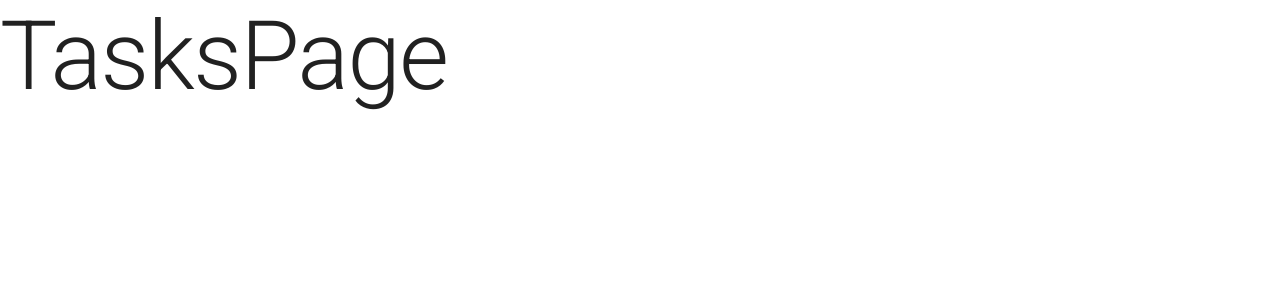
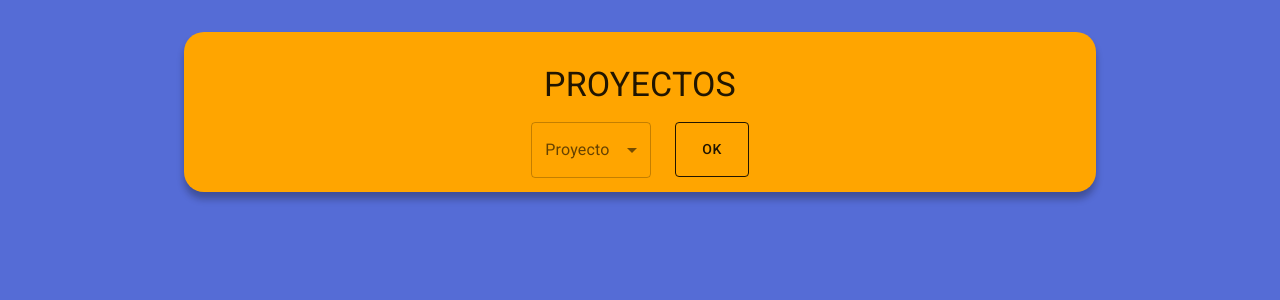
Before and after one commit to CJ-arg/mern-challenge, a React (Vite) app: page / in a window 1280 px wide. Shown: the top 300 px of the page. Built offline with nearby package versions, Linux system fonts and the light colour scheme.

Commit message:
project  page

```diff
--- a/src/auth/pages/LoginPage.tsx
+++ b/src/auth/pages/LoginPage.tsx
@@ -38,7 +38,6 @@ export const LoginPage = () => {
           <Grid container justifyContent="right" sx={{ mb: 3 }}>
             <Grid item xs={12} sm={6}>
               <Button variant="outlined" fullWidth sx={{ mb: 1, mt: 5 }}>
-                {" "}
                 Login
               </Button>
             </Grid>
--- a/src/auth/pages/RecoverPasswordPAge.tsx
+++ b/src/auth/pages/RecoverPasswordPAge.tsx
@@ -1,5 +1,6 @@
 import React from "react";
+import { AuthLayout } from "../layout/AuthLayout";
 
 export const RecoverPasswordPAge = () => {
-  return <div>RecoverPasswordPAge</div>;
+  return <AuthLayout children title="Recover your Password"></AuthLayout>;
 };
--- a/src/auth/pages/RegisterPage.tsx
+++ b/src/auth/pages/RegisterPage.tsx
@@ -5,7 +5,6 @@ import { AuthLayout } from "../layout/AuthLayout";
 export const RegisterPage = () => {
   return (
     <AuthLayout title="Create Accunt">
-      {" "}
       <form>
         <Grid container>
           <Grid item xs={12} sx={{ mt: 5 }}>
--- a/src/tasks/pages/TasksPage.tsx
+++ b/src/tasks/pages/TasksPage.tsx
@@ -1,5 +1,75 @@
-import { Typography } from "@mui/material";
+import { useState } from "react";
+import {
+  Box,
+  Button,
+  FormControl,
+  Grid,
+  InputLabel,
+  MenuItem,
+  Typography,
+} from "@mui/material";
+import Select, { SelectChangeEvent } from "@mui/material/Select";
 
 export const TasksPage = () => {
-  return <Typography variant="h1">TasksPage</Typography>;
+  const [age, setAge] = useState("");
+
+  const handleChange = (event: SelectChangeEvent) => {
+    setAge(event.target.value as string);
+  };
+  return (
+    <Grid
+      container
+      spacing={0}
+      direction="row"
+      alignItems="top"
+      justifyContent="center"
+      sx={{ minHeight: "100vh", backgroundColor: "primary.main", padding: 4 }}
+    >
+      <Grid
+        item
+        className="box-shadow"
+        xs={9}
+        sx={{
+          height: { sm: 160 },
+          backgroundColor: "orange",
+          padding: 2,
+          borderRadius: 5,
+          textAlign: "center",
+        }}
+      >
+        <Typography variant="h4" sx={{ mb: 2, mt: 2 }}>
+          PROYECTOS
+        </Typography>
+        <Grid container justifyContent="center" gap={3} sx={{ mb: 3 }}>
+          <Box sx={{ minWidth: 120 }}>
+            <FormControl fullWidth>
+              <InputLabel id="demo-simple-select-label">Proyecto</InputLabel>
+              <Select
+                labelId="demo-simple-select-label"
+                id="demo-simple-select"
+                value={age}
+                label="Proyecto"
+                onChange={handleChange}
+              >
+                <MenuItem value={10}>ten</MenuItem>
+                <MenuItem value={20}>Twenty</MenuItem>
+                <MenuItem value={30}>Thirty</MenuItem>
+              </Select>
+            </FormControl>
+          </Box>
+
+          <Grid item xs={1}>
+            <Button
+              variant="outlined"
+              color="inherit"
+              fullWidth
+              sx={{ mt: 0, minWidth: 50, minHeight: 55 }}
+            >
+              OK
+            </Button>
+          </Grid>
+        </Grid>
+      </Grid>
+    </Grid>
+  );
 };
```
